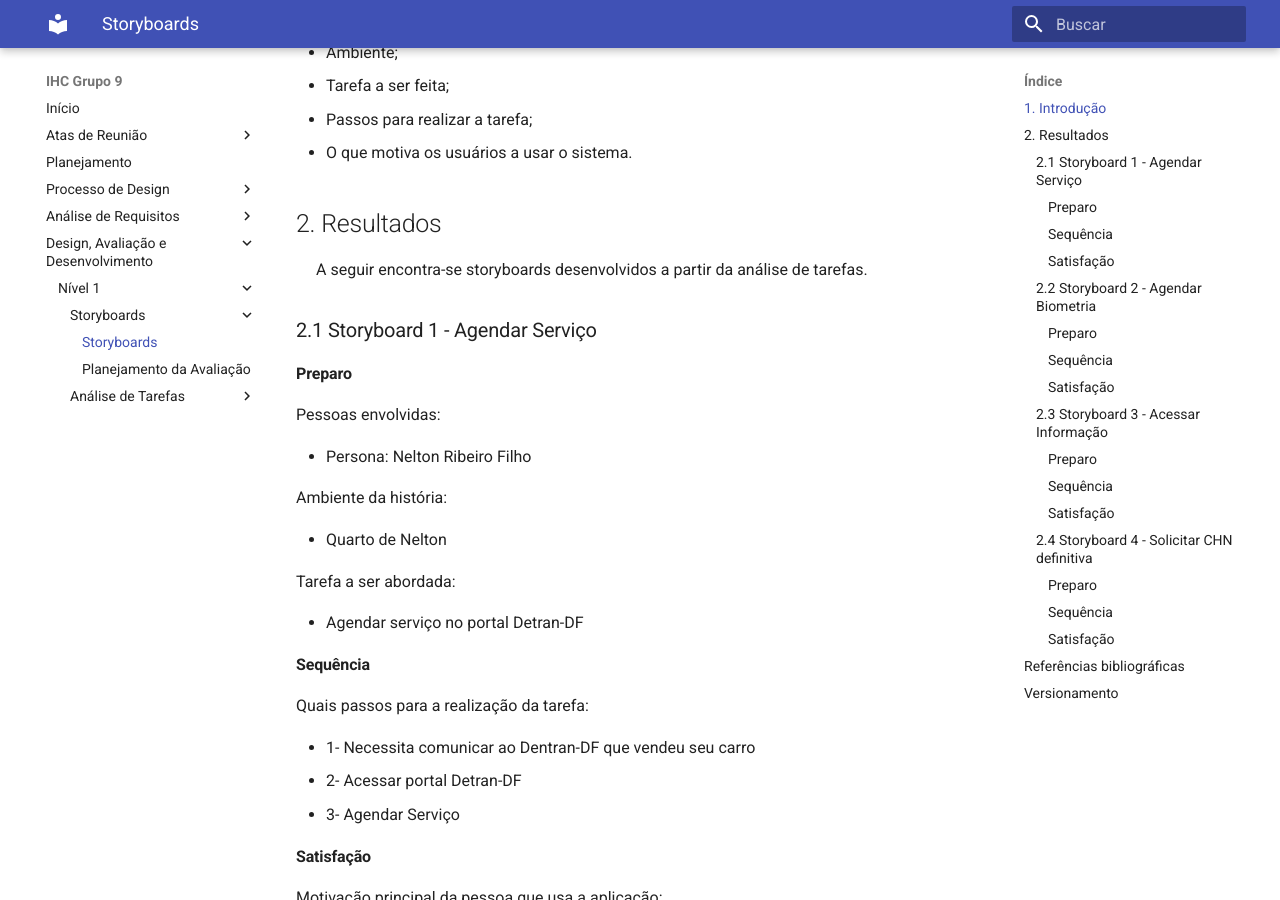
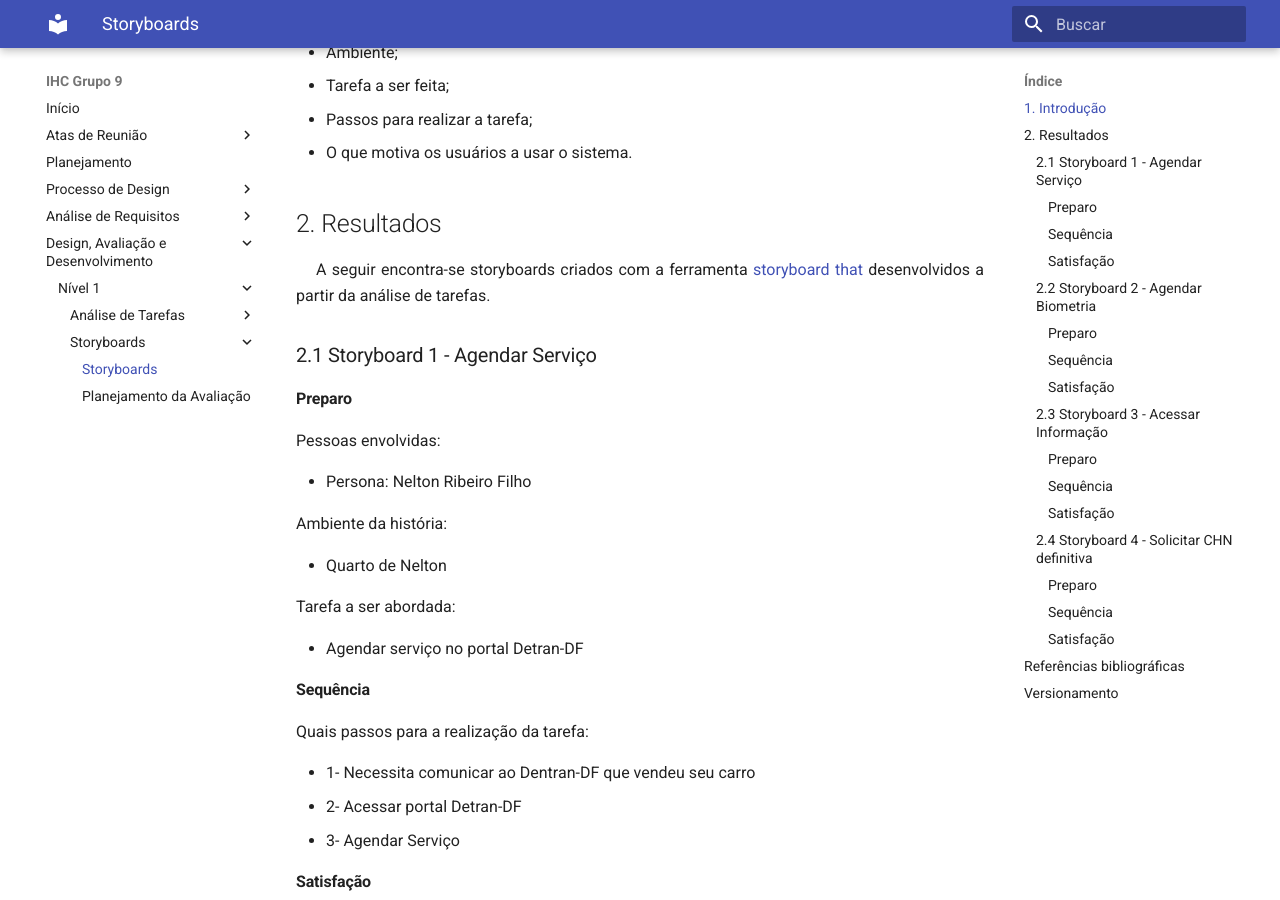
Before and after one commit to Interacao-Humano-Computador/2021.1-Detran-DF, an MkDocs documentation site: the page built from docs/designAvaliacaoDesenvolvimento/nivel1/storyboards/storyboards.md, in a window 1280 px wide and 900 px high, scrolled down 359 px. Built offline with MkDocs 1.6.1 and Material for MkDocs 9.7.7, drawn with Linux system fonts in a browser that asks for light colours.

Commit message:
#36 correcting the order of documents and adding tool used by storyboards

```diff
--- a/docs/designAvaliacaoDesenvolvimento/nivel1/storyboards/storyboards.md
+++ b/docs/designAvaliacaoDesenvolvimento/nivel1/storyboards/storyboards.md
@@ -18,7 +18,7 @@
 ## 2. Resultados
 
 <p style="text-indent: 20px; text-align: justify">
-A seguir encontra-se storyboards desenvolvidos a partir da análise de tarefas.
+A seguir encontra-se storyboards criados com a ferramenta <a target="blank" href="https://www.storyboardthat.com/pt">storyboard that</a> desenvolvidos a partir da análise de tarefas.
 </p>
 
 ### 2.1 Storyboard 1 - Agendar Serviço
--- a/mkdocs.yml
+++ b/mkdocs.yml
@@ -27,8 +27,8 @@
       - Princípios Gerais do Projeto: analiseRequisitos/principiosGeraisProjeto.md
   - Design, Avaliação e Desenvolvimento:
       - Nível 1:
+          - Análise de Tarefas:
+              - Planejamento da Análise de Tarefas: designAvaliacaoDesenvolvimento/nivel1/taskAnalisys/taskAnalisysPlanning.md
           - Storyboards:
               - Storyboards: designAvaliacaoDesenvolvimento/nivel1/storyboards/storyboards.md
               - Planejamento da Avaliação: designAvaliacaoDesenvolvimento/nivel1/storyboards/planejamentoAvaliacaoDoStoryboard.md
-          - Análise de Tarefas:
-              - Planejamento da Análise de Tarefas: designAvaliacaoDesenvolvimento/nivel1/taskAnalisys/taskAnalisysPlanning.md
```
